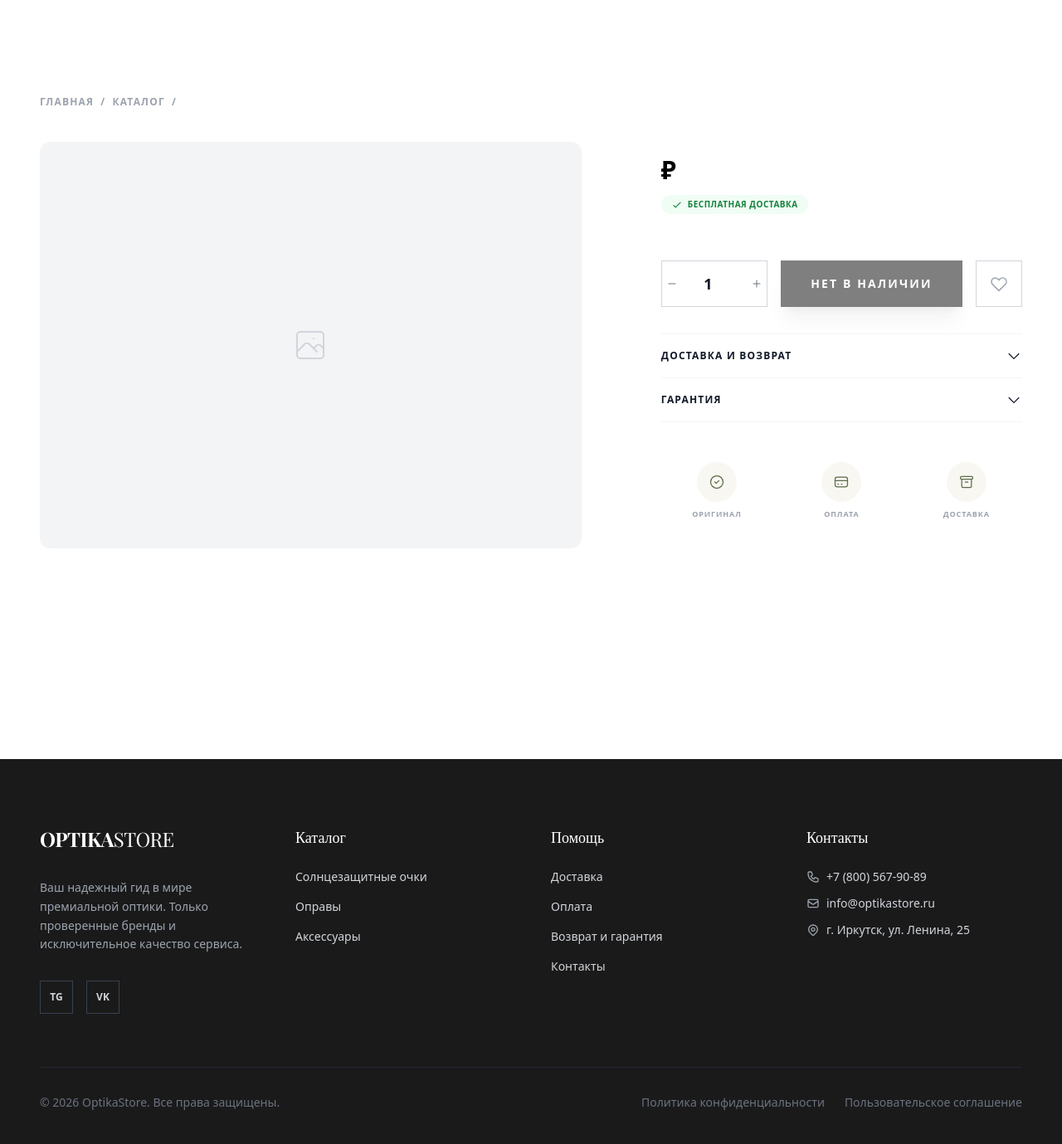
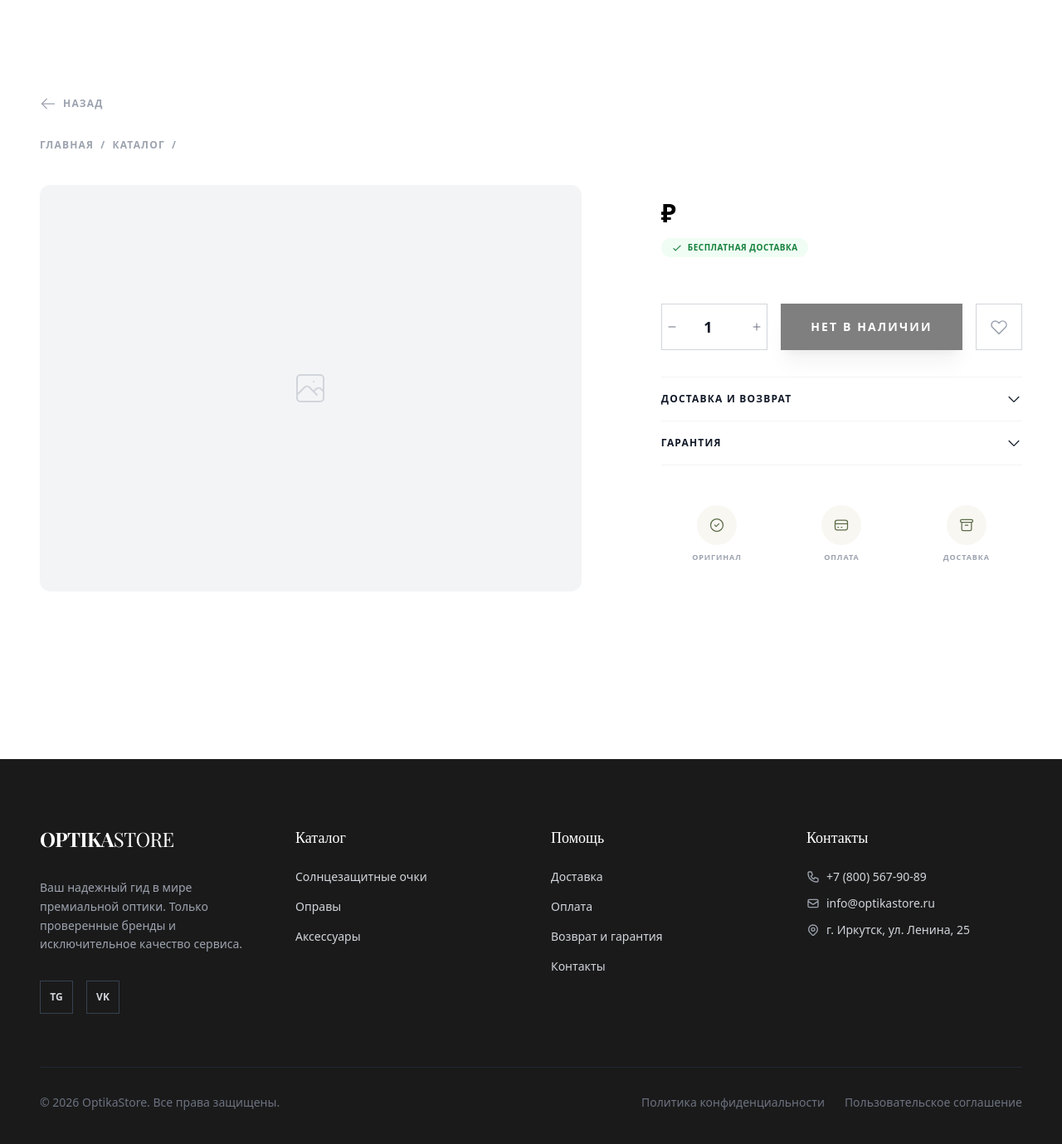
Before and after one commit to kolkolpoi2003-prog/sai17, a Django app: template shop/templates/shop/product_detail.html in a window 1280 px wide. Shown: the part 81-1460 px from the top of the page at 83% size. Run offline with Django 5.2, Linux system fonts and the light colour scheme; the template is opened without the code that fills it, so the values that code supplies are empty; some libraries are stand-ins or nearby versions; some web fonts are replaced.

Commit message:
Add back button and animations

```diff
--- a/shop/templates/shop/product_detail.html
+++ b/shop/templates/shop/product_detail.html
@@ -4,10 +4,68 @@
 {% block title %}{{ product.name }} — OptikaStore{% endblock %}
 
 {% block content %}
-<section class="py-12 lg:py-20">
+<style>
+    @keyframes fadeInUp {
+        from {
+            opacity: 0;
+            transform: translateY(20px);
+        }
+
+        to {
+            opacity: 1;
+            transform: translateY(0);
+        }
+    }
+
+    .animate-fade-up {
+        animation: fadeInUp 0.8s cubic-bezier(0.16, 1, 0.3, 1) forwards;
+        opacity: 0;
+    }
+
+    .delay-100 {
+        animation-delay: 0.1s;
+    }
+
+    .delay-200 {
+        animation-delay: 0.2s;
+    }
+
+    .delay-300 {
+        animation-delay: 0.3s;
+    }
+
+    .delay-400 {
+        animation-delay: 0.4s;
+    }
+
+    /* Custom Scrollbar for thumbnails */
+    .scrollbar-hide::-webkit-scrollbar {
+        display: none;
+    }
+
+    .scrollbar-hide {
+        -ms-overflow-style: none;
+        scrollbar-width: none;
+    }
+</style>
+
+<section class="py-12 lg:py-20 bg-white">
     <div class="container-custom">
+        <!-- Back Button -->
+        <a href="{% url 'shop:catalog' %}"
+            onclick="if(document.referrer.indexOf(window.location.host) !== -1) { history.back(); return false; }"
+            class="inline-flex items-center gap-2 text-gray-400 hover:text-black transition-colors mb-8 group animate-fade-up cursor-pointer">
+            <svg class="w-5 h-5 transform group-hover:-translate-x-1 transition-transform duration-300" fill="none"
+                stroke="currentColor" viewBox="0 0 24 24">
+                <path stroke-linecap="round" stroke-linejoin="round" stroke-width="1.5" d="M10 19l-7-7 7-7" />
+                <path stroke-linecap="round" stroke-linejoin="round" stroke-width="1.5" d="M3 12h18" />
+            </svg>
+            <span class="text-xs font-bold uppercase tracking-widest">Назад</span>
+        </a>
+
         <!-- Breadcrumbs -->
-        <nav class="flex items-center gap-2 text-xs text-gray-400 uppercase tracking-widest font-bold mb-10">
+        <nav
+            class="flex items-center gap-2 text-xs text-gray-400 uppercase tracking-widest font-bold mb-10 animate-fade-up delay-100 hidden lg:flex">
             <a href="{% url 'shop:home' %}" class="hover:text-black transition-colors">Главная</a>
             <span>/</span>
             <a href="{% url 'shop:catalog' %}" class="hover:text-black transition-colors">Каталог</a>
@@ -17,15 +75,15 @@
             </a>
         </nav>
 
-        <div class="flex flex-col lg:flex-row gap-12 lg:gap-24 relative">
+        <div class="flex flex-col lg:flex-row gap-12 lg:gap-24 relative mt-4 lg:mt-0">
             <!-- Left Column: New Gallery Implementation -->
-            <div class="lg:w-[60%] select-none">
+            <div class="lg:w-[60%] select-none animate-fade-up delay-100">
                 <!-- Main Image Container -->
                 <div class="relative bg-white mb-4 overflow-hidden rounded-xl cursor-zoom-in group flex items-center justify-center border border-gray-100"
                     onclick="openLightbox()">
                     {% if product.main_image %}
                     <img id="main-product-image" src="{{ product.main_image.image.url }}" alt="{{ product.name }}"
-                        class="w-full h-auto max-h-[600px] object-contain object-center aspect-[4/3] lg:aspect-[1.2/1] transform transition-transform duration-700 hover:scale-105"
+                        class="w-full h-auto max-h-[600px] object-contain object-center aspect-[4/3] lg:aspect-[1.2/1] transform transition-transform duration-700 hover:scale-105 will-change-transform"
                         data-index="0">
                     {% else %}
                     <div class="w-full h-full flex items-center justify-center text-gray-300 aspect-[4/3] bg-gray-100">
@@ -67,9 +125,9 @@
 
             <!-- Right Column: Product Info (Sticky) -->
             <div class="lg:w-[40%]">
-                <div class="sticky top-32 flex flex-col gap-8">
+                <div class="sticky top-32 flex flex-col gap-8 transition-all duration-300 ease-out">
                     <!-- Product Header -->
-                    <div>
+                    <div class="animate-fade-up delay-200">
                         {% if product.brand %}
                         <p class="text-xs font-bold uppercase tracking-widest text-gray-500 mb-2">
                             {{ product.brand.name }}
@@ -124,9 +182,10 @@
                     </div>
 
                     <!-- Selectors & Add to Cart -->
-                    <div>
+                    <div class="animate-fade-up delay-300">
                         <div class="flex gap-4">
-                            <div class="flex items-center border border-gray-300 rounded-none w-32 h-14">
+                            <div
+                                class="flex items-center border border-gray-300 rounded-none w-32 h-14 hover:border-black transition-colors">
                                 <button
                                     class="w-10 h-full flex items-center justify-center text-gray-500 hover:text-black hover:bg-gray-50 transition-colors qty-btn"
                                     data-action="minus">
@@ -165,7 +224,8 @@
                     </div>
 
                     <!-- Accordion Info -->
-                    <div class="space-y-0 divide-y divide-gray-100 border-t border-b border-gray-100">
+                    <div
+                        class="space-y-0 divide-y divide-gray-100 border-t border-b border-gray-100 animate-fade-up delay-400">
                         <details class="group py-4">
                             <summary
                                 class="flex justify-between items-center font-bold text-xs uppercase tracking-widest cursor-pointer list-none select-none hover:text-[#5a6b47] transition-colors">
@@ -204,7 +264,7 @@
 
                     <!-- Specifications -->
                     {% if product.specifications %}
-                    <div class="pt-2">
+                    <div class="pt-2 animate-fade-up delay-400">
                         <h4 class="font-bold text-xs uppercase tracking-widest mb-4 text-gray-400">Характеристики</h4>
                         <dl class="space-y-3 text-sm">
                             {% for key, value in product.specifications.items %}
@@ -218,7 +278,7 @@
                     {% endif %}
 
                     <!-- Trust Badges (Moved Bottom) -->
-                    <div class="grid grid-cols-3 gap-4 pt-4 mt-auto">
+                    <div class="grid grid-cols-3 gap-4 pt-4 mt-auto animate-fade-up delay-400">
                         <div class="flex flex-col items-center text-center gap-2 group">
                             <div
                                 class="w-12 h-12 rounded-full bg-[#f9f7f2] flex items-center justify-center text-[#5a6b47] group-hover:bg-[#5a6b47] group-hover:text-white transition-colors duration-300">
@@ -257,10 +317,11 @@
 
     <!-- Related Products -->
     {% if related_products %}
-    <div class="mt-24 pt-12 border-t border-gray-200">
-        <h2 class="text-2xl font-black uppercase font-heading tracking-tight mb-8">Вам также может понравиться //
+    <div class="container-custom mt-24 pt-12 border-t border-gray-100">
+        <h2 class="text-2xl font-black uppercase font-heading tracking-tight mb-8 animate-fade-up">Вам также может
+            понравиться //
         </h2>
-        <div class="grid grid-cols-2 lg:grid-cols-4 gap-1">
+        <div class="grid grid-cols-2 lg:grid-cols-4 gap-1 animate-fade-up delay-200">
             {% for product in related_products %}
             {% include 'includes/product_card.html' with product=product %}
             {% endfor %}
@@ -268,11 +329,9 @@
     </div>
     {% endif %}
 
-    </div>
-
     <!-- Mobile Sticky Footer -->
-    <div
-        class="fixed bottom-0 left-0 w-full bg-white/90 backdrop-blur-md border-t border-gray-100 p-4 lg:hidden z-40 flex items-center justify-between shadow-[0_-5px_20px_rgba(0,0,0,0.05)] safe-area-pb">
+    <div class="fixed bottom-0 left-0 w-full bg-white/95 backdrop-blur-md border-t border-gray-100 p-4 lg:hidden z-40 flex items-center justify-between shadow-[0_-5px_20px_rgba(0,0,0,0.05)] safe-area-pb transform transition-transform duration-300 translate-y-0"
+        id="mobile-sticky-footer">
         <div class="flex flex-col">
             {% if product.brand %}
             <span class="text-[10px] text-gray-400 font-bold uppercase tracking-wider">{{ product.brand.name }}</span>
@@ -280,7 +339,7 @@
             <span class="text-sm font-bold">{{ product.price|floatformat:0|intcomma }} ₽</span>
         </div>
         <button onclick="document.getElementById('detail-add-to-cart').click()"
-            class="bg-[#1a1a1a] text-white px-8 py-3 rounded-full text-xs font-bold uppercase tracking-widest hover:bg-black transition-colors shadow-lg">
+            class="bg-[#1a1a1a] text-white px-8 py-3 rounded-full text-xs font-bold uppercase tracking-widest hover:bg-black transition-colors shadow-lg active:scale-95 transform">
             В корзину
         </button>
     </div>
```
